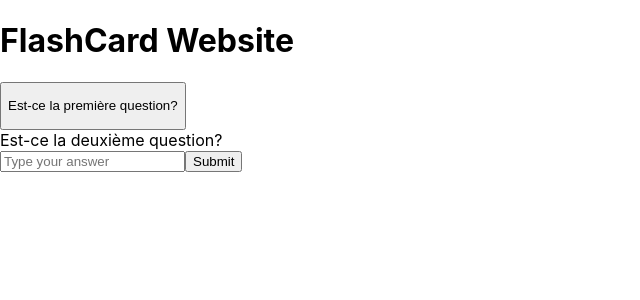
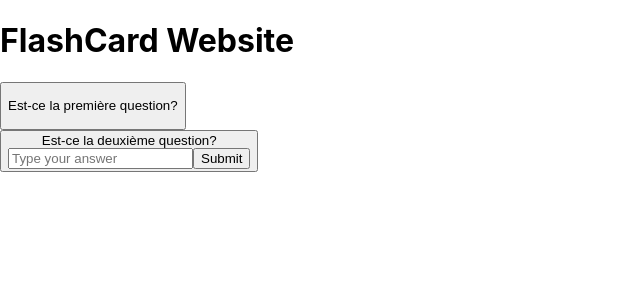
Before and after one commit to KevinGauvain/create-react-app, a React (Create React App) app: page / in a window 1280 px wide. Shown: the top 300 px of the page, without its empty margins (0-640 px from the left). Built offline with nearby package versions, Linux system fonts and the light colour scheme.

Commit message:
update Input avec Chemin Final Pas Fini

```diff
--- a/src/components/Mental_Card/Input_Form_Card.tsx
+++ b/src/components/Mental_Card/Input_Form_Card.tsx
@@ -5,6 +5,7 @@ const InputCard = (props: any) => {
     props.product.questionTwo.question
   );
   const [text, setText] = React.useState("");
+  const [turn, setTurn] = React.useState(true);
 
   function handleInputText(data: any) {
     if (data.target.value === props.product.questionTwo.answer) {
@@ -38,14 +39,22 @@ const InputCard = (props: any) => {
     );
   };
 
-  // const secondFaceOfCard = () => {
-  //   return (
-  //     <div>
-  //       {handleInputText}
-  //     </div>
-  //   );
-  // };
-  const final = firstFaceOfCard();
+  const secondFaceOfCard = () => {
+    return <div>{handleInputText}</div>;
+  };
+
+  const finalCardTurn = () => {
+    return (
+      <div>
+        <button onClick={() => setTurn(!turn)}>
+          {turn ? firstFaceOfCard() : secondFaceOfCard()}
+          {/* <p>{props.question}</p> */}
+        </button>
+      </div>
+    );
+  };
+
+  const final = finalCardTurn();
   return <div>{final}</div>;
 };
 // const [faceRightOrWrong, setfaceRightOrWrong] = React.useState(true);
```
